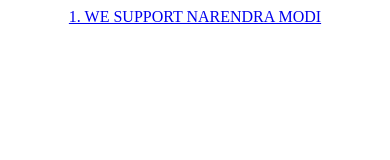
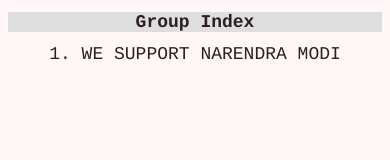
Before and after one commit to grussdorian/fbscraperwebpage, a plain HTML site: page index.html in a window 390 px wide. Drawn offline with Linux system fonts and the light colour scheme.

Commit message:
Added some changes for better mobile visibility

```diff
--- a/index.html
+++ b/index.html
@@ -1,9 +1,37 @@
 <!DOCTYPE html>
 <html>
 <head>
-	<title>Test</title>
+	<link rel="shortcut icon" type="image/x-icon" href="flower.ico" />
+	<title>Group Index</title>
+	<h1>Group Index</h1>
 </head>
 <body>
 <a href="group_001.html"><center>1. WE SUPPORT NARENDRA MODI</center></a>
 </body>
 </html>
+<style>
+h1{
+	background-color: #dedede;
+	color: #2b1f1f;
+	font-size: 18px;
+	font-family: courier,arial;
+	text-decoration: none;
+	text-align: center;
+}
+a{
+	background-color: #dedede;
+	color: #2b1f1f;
+	font-size: 18px;
+	font-family: courier,arial;
+	text-decoration: none;
+}
+a:visited{
+	background-color: #dedede;
+	color: #6e2020;
+	font-size: 18px;
+	font-family: courier,arial;
+	text-decoration: none;
+}
+body{
+	background-color: #fff7f7
+}
```
Also changed, not shown: group_001.html (+3 -0 lines), flower.ico (added).
